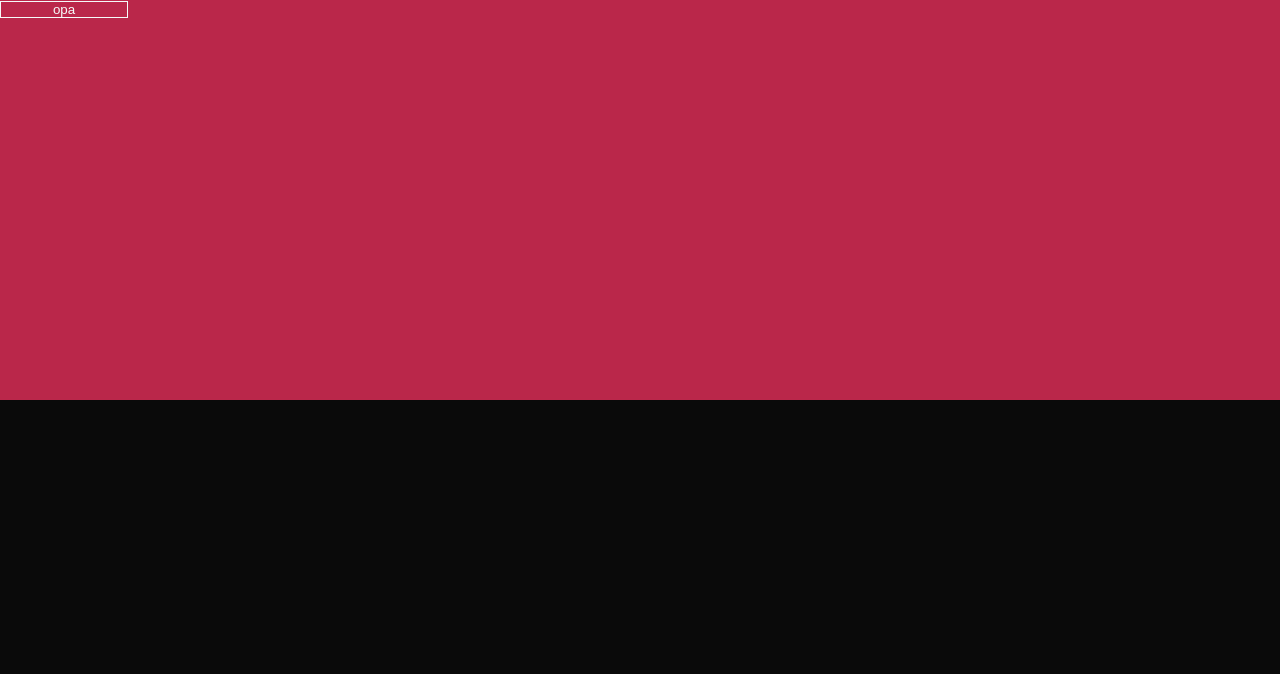
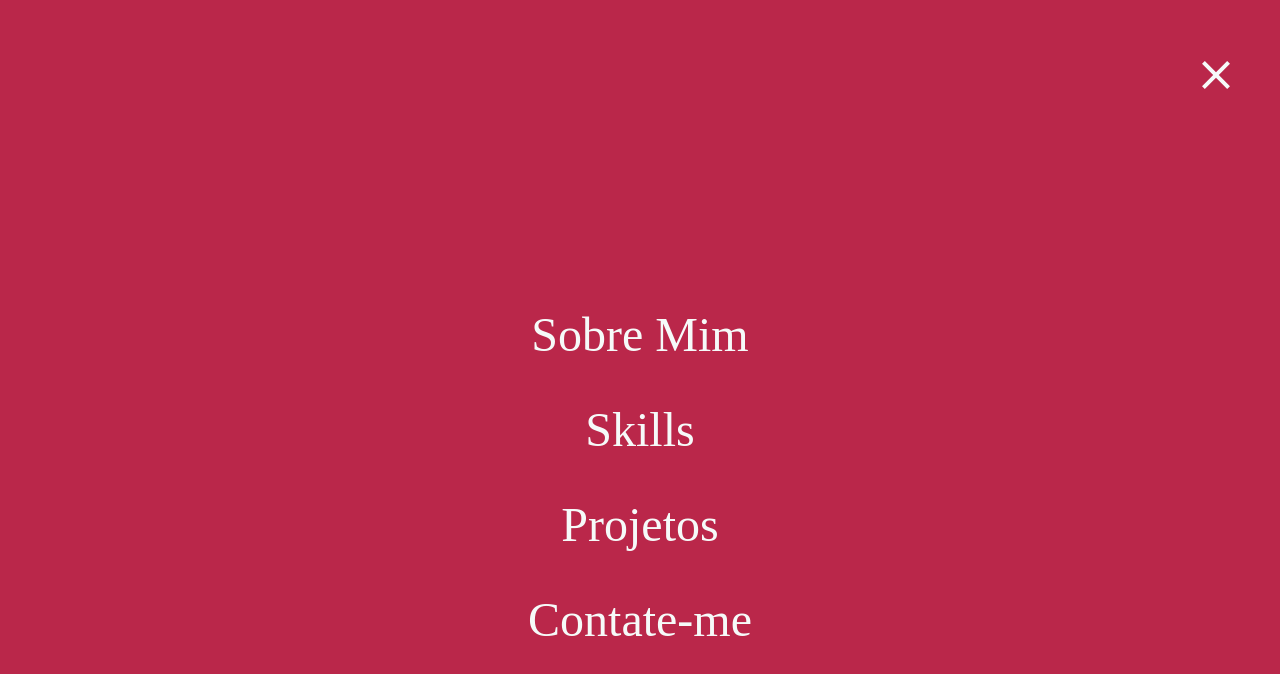
Before and after one commit to Giliard-Silva248/portfolio-pessoal, a React (Create React App) app: page / in a window 1280 px wide. Both pictures are taken after a click on the button "MENU". Shown: the top 674 px of the page. Built offline with nearby package versions, Linux system fonts and the light colour scheme.

Commit message:
menu-pt2

```diff
--- a/src/components/ButtonMenu/ButtonMenu.tsx
+++ b/src/components/ButtonMenu/ButtonMenu.tsx
@@ -1,4 +1,5 @@
 import React, { useState } from 'react';
+import { IoMdClose } from "react-icons/io";
 import * as S from './style';
 
 export const ButtonMenu: React.FC = () => {
@@ -8,7 +9,15 @@ export const ButtonMenu: React.FC = () => {
     <>
       {toggle ? (
         <S.Menu $toggle={toggle}>
-          <button onClick={() => setToggle(!toggle)}>opa</button>
+          <div>
+            <button onClick={() => setToggle(!toggle)}><IoMdClose /></button>
+          </div>
+          <div>
+            <p>Sobre Mim</p>
+            <p>Skills</p>
+            <p>Projetos</p>
+            <p>Contate-me</p>
+          </div>
         </S.Menu>
       ) : (
         <S.StyledWrapper>
--- a/src/components/ButtonMenu/style.ts
+++ b/src/components/ButtonMenu/style.ts
@@ -71,6 +71,7 @@ export const StyledWrapper = styled.div`
   .btn-12:hover:before {
     --progress: 0;
   }
+
 `;
 
 export const Menu = styled.section<{ $toggle: boolean }>`
@@ -78,11 +79,52 @@ export const Menu = styled.section<{ $toggle: boolean }>`
   top: 0;
   left: 0;
   right: 0;
-  height: 50vh;
+  height: 100vh;
   position: absolute;
   background: #BA274A;
-  overflow: hidden;
-  transform: ${({ $toggle }) => ($toggle ? 'translateY(0)' : 'translateY(-100%)')};
-  opacity: ${({ $toggle }) => ($toggle ? 1 : 0)};
-  transition: transform 0.5s ease-in-out, opacity 0.5s ease-in-out; // Suavização da transição
+
+  display: flex;
+  flex-direction: column;
+  align-items: center;
+  justify-content: center;
+
+
+
+  div:nth-of-type(1){
+    width: 100%;
+    display: flex;
+    justify-content: flex-end;
+    flex-grow: 1;
+
+    button{
+      border: none;
+      cursor: pointer;
+
+      svg{
+        border: none;
+
+      }
+    }
+  }
+  div:nth-of-type(2){
+    display: flex;
+    flex-direction: column;
+    align-items: center;
+    justify-content: center;
+    gap: 2.5rem;
+
+    flex-grow: 3;
+    font-size: 3rem;
+
+    p{
+      transition: color .5s;
+      &:hover{
+      color: #0A0A0A;
+
+    }
+    }
+
+
+
+  }
 `;
```
